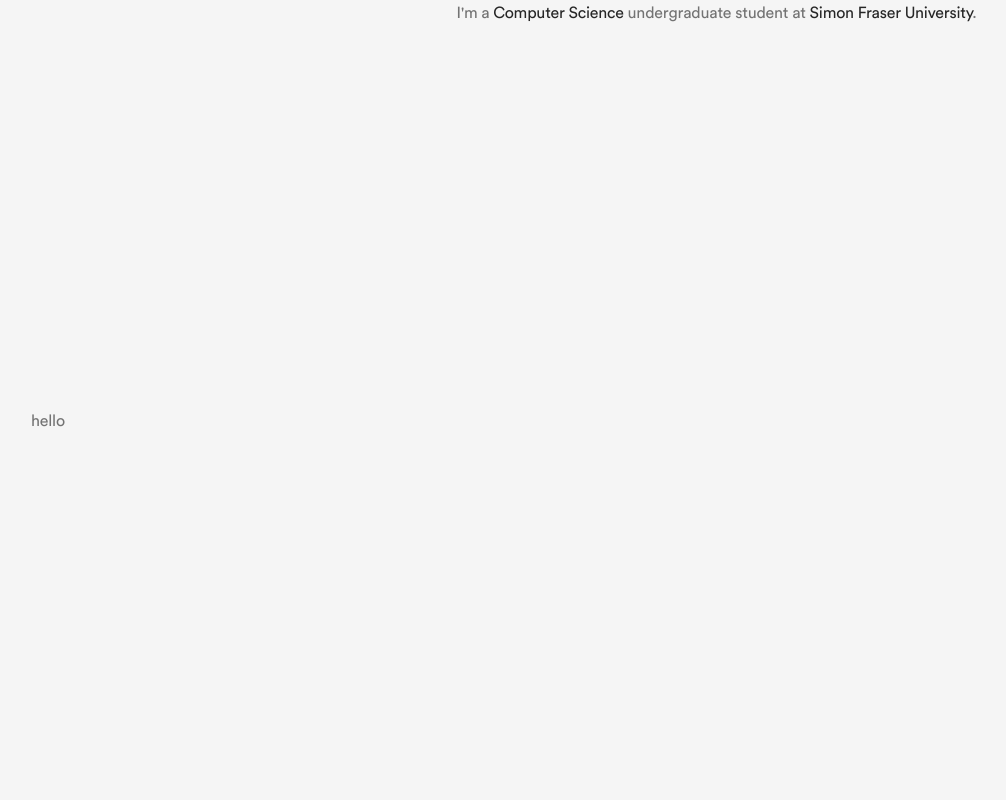
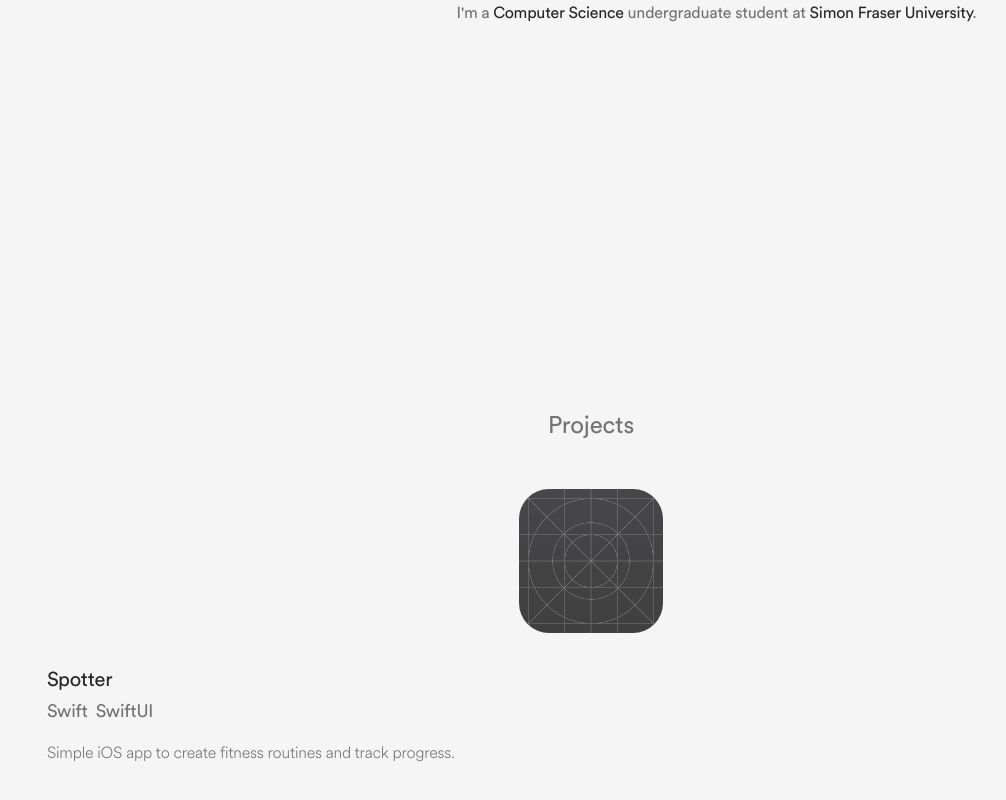
Before and after one commit to nevadoj/nevadoj.github.io, a Next.js app: page / in a window 1280 px wide. Shown: the part 394-1194 px from the top of the page, without its empty margins (49-1055 px from the left). Before the commit the page ends 907 px from the top, so only its background shows below. Built offline with nearby package versions, Linux system fonts and the light colour scheme.

Commit message:
start projects layout

```diff
--- a/src/app/components/content/Projects.tsx
+++ b/src/app/components/content/Projects.tsx
@@ -1,8 +1,14 @@
+import ProjectEntry from "../elements/ProjectEntry"
+
 export default function Projects(){
     return(
         <>
             <div className="flex flex-col items-center sm:items-start w-full">
-                <p>hello</p>
+                <div className="flex flex-col justify-center items-center w-full min-w-5/6">
+                    <p className="text-2xl sm:px-20">Projects</p>
+
+                    <ProjectEntry />
+                </div>
             </div>
         </>
     )
--- /dev/null
+++ b/src/app/components/elements/ProjectEntry.tsx
@@ -0,0 +1,22 @@
+// TODO: handle props to display multiple projects
+
+export default function ProjectEntry(){
+    return (
+        <>
+            <div className="flex flex-col items-center w-full pt-12">
+                <img src="/assets/images/placeholder.png" alt="project placeholder picture" className="rounded-[30px] w-36 h-36"/>
+
+                <div className="flex flex-col w-full pt-8">
+                    <p className="px-4 text-text-dark text-xl">Spotter</p>
+
+                    <div className="flex flex-row px-4 pt-1 text-lg">
+                        <p className="pr-2">Swift</p>
+                        <p className="pr-2">SwiftUI</p>
+                    </div>
+
+                    <p className="px-4 pt-4 font-extralight">Simple iOS app to create fitness routines and track progress.</p>
+                </div>
+            </div>
+        </>
+    )
+}
--- /dev/null
+++ b/src/app/components/elements/layout.tsx
@@ -0,0 +1,9 @@
+export default function ComponentLayout({ children, }: {children: React.ReactNode}){
+    return (
+        <html>
+            <body>
+                {children}
+            </body>
+        </html>
+    )
+}
```
Also changed, not shown: public/assets/images/placeholder.png (added).
